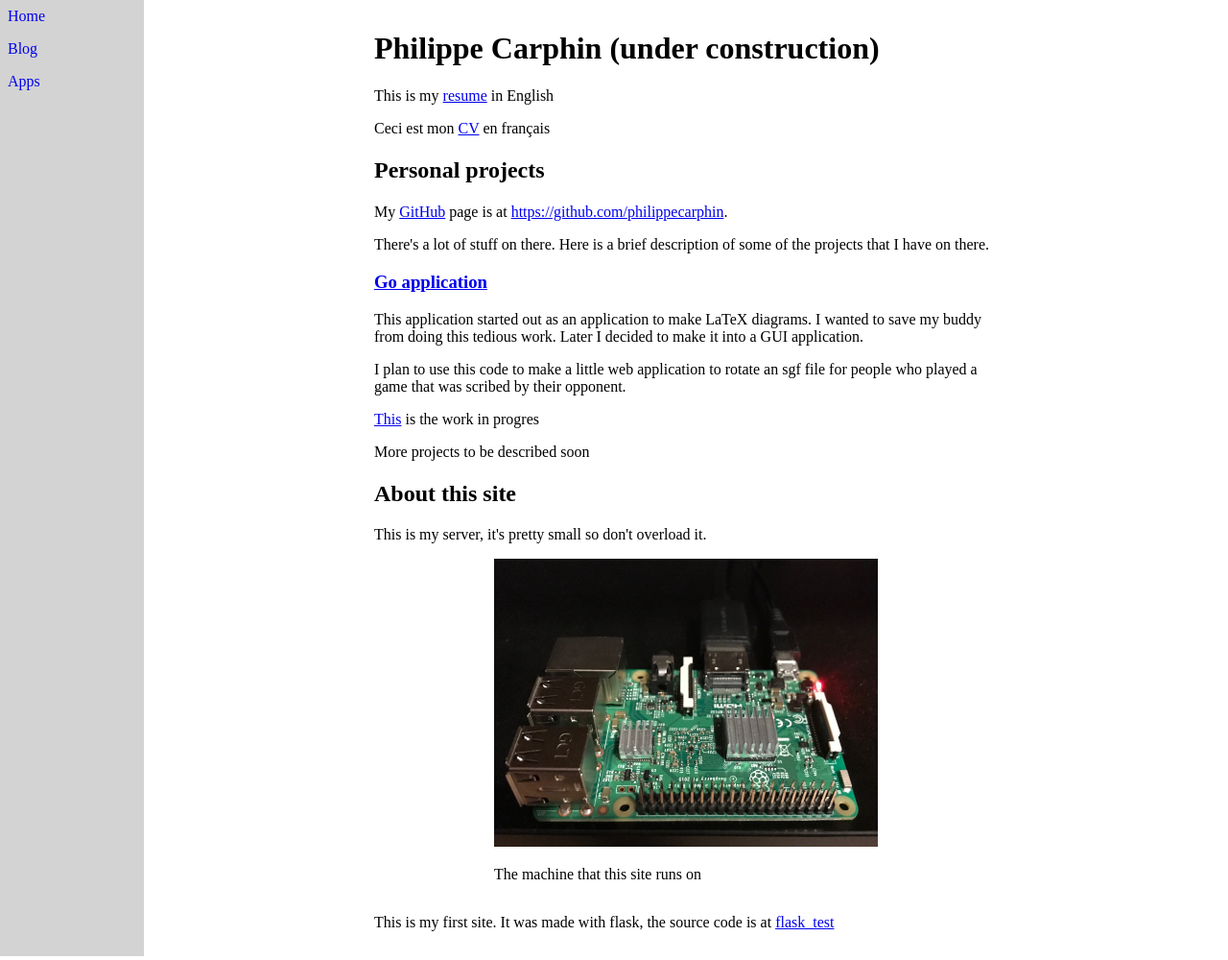
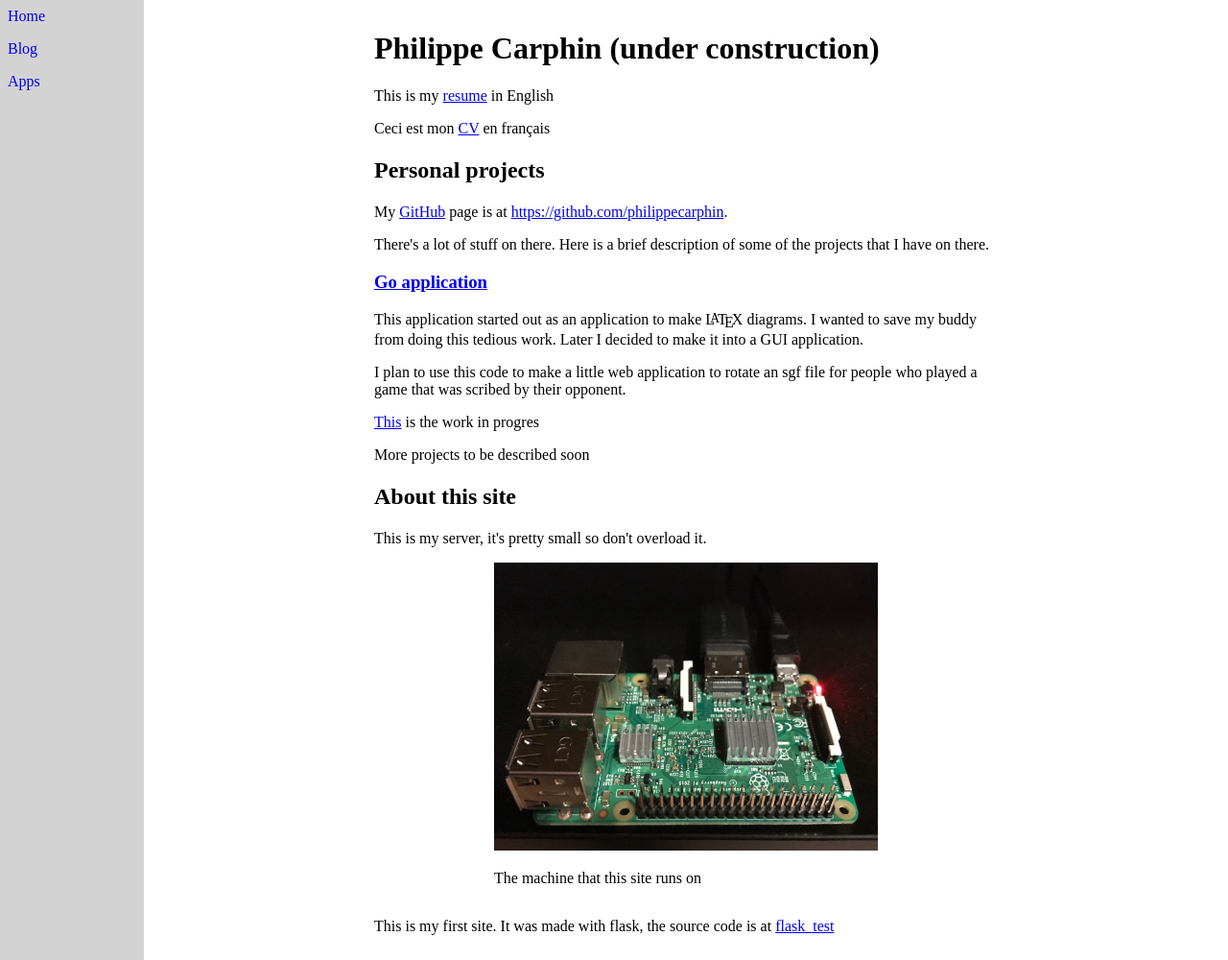
Before and after one commit to PhilippeCarphin/flask_test, a Flask app: page / in a window 1280 px wide. Shown: the whole page at 96% size. Run offline with Flask 2, Linux system fonts and the light colour scheme; parts of the project's set-up code (start-up, migrations or seed data) failed here and were passed over.

Commit message:
Added LaTeX symbol (see reference in index.html)

```diff
--- a/app/static/style.css
+++ b/app/static/style.css
@@ -72,3 +72,24 @@ blockquote cite{
     font-size:.875em;
     font-weight:700
 }
+
+.tex sub, .latex sub, .latex sup {
+  text-transform: uppercase;
+}
+
+.tex sub, .latex sub {
+  vertical-align: -0.5ex;
+  margin-left: -0.1667em;
+  margin-right: -0.125em;
+}
+
+.tex, .latex, .tex sub, .latex sub {
+  font-size: 1em;
+}
+
+.latex sup {
+  font-size: 0.85em;
+  vertical-align: 0.15em;
+  margin-left: -0.36em;
+  margin-right: -0.15em;
+}
--- a/app/templates/index.html
+++ b/app/templates/index.html
@@ -33,7 +33,7 @@
 				<h3><a href=https://github.com/philippecarphin/go_sgf_to_igo_latex>Go
 						application</a></h3>
 				<!-- https://stackoverflow.com/a/8160532/579594 for proper latex symbol-->
-				<p>This application started out as an application to make LaTeX
+				<p>This application started out as an application to make <span class="latex">L<sup>a</sup>T<sub>e</sub>X</span>
 				diagrams.  I wanted to save my buddy from doing this tedious work.
 				Later I decided to make it into a GUI application.</p>
 
```
